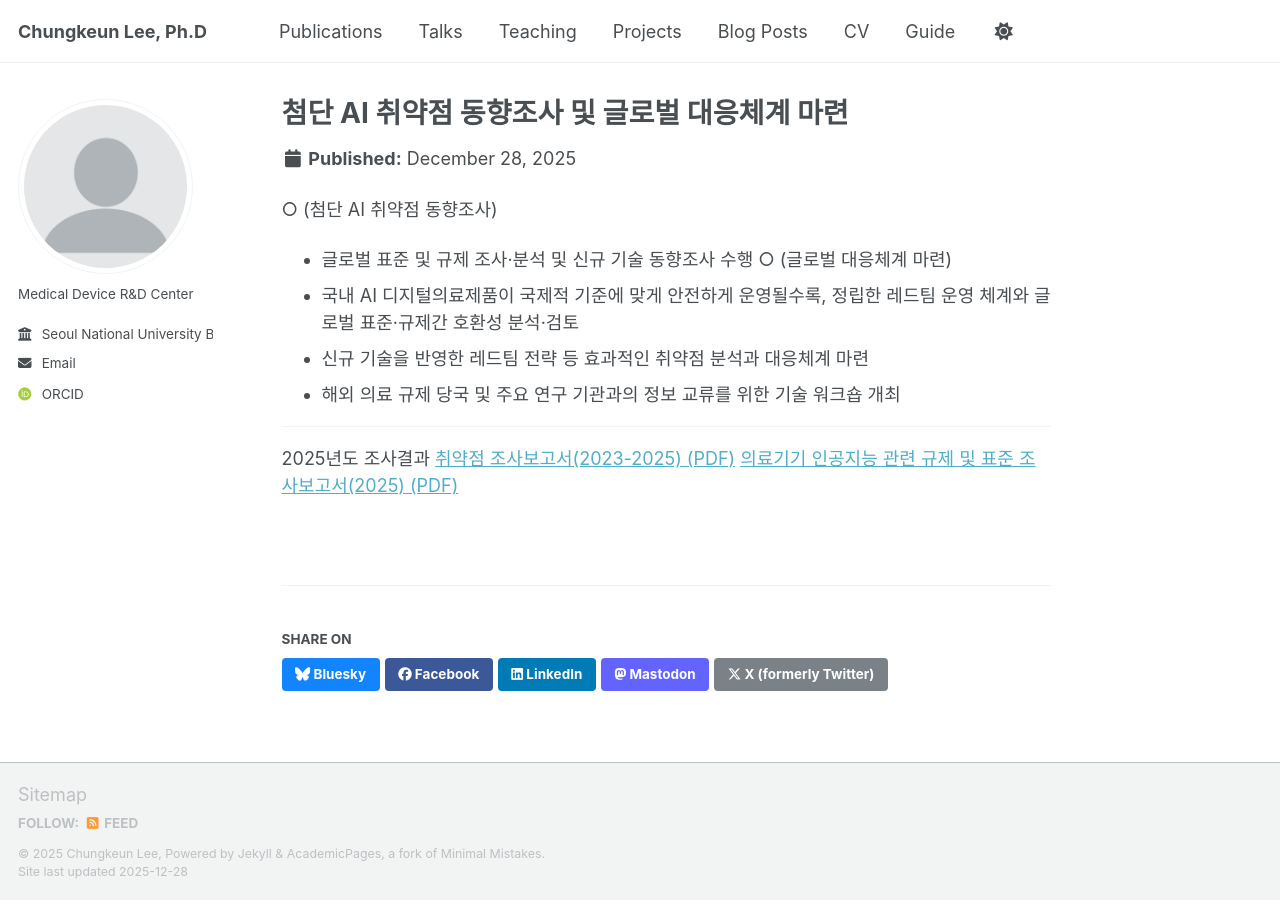
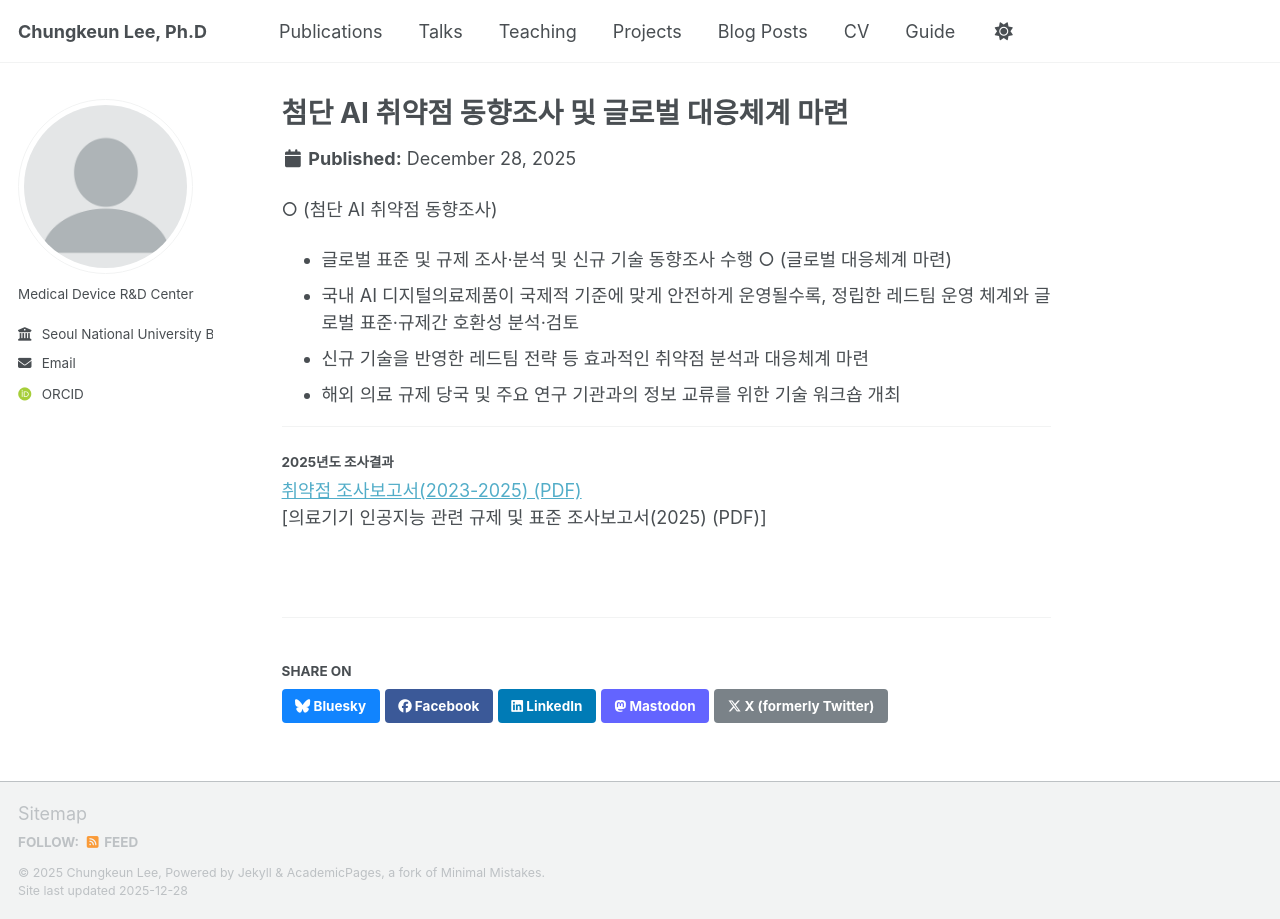
Before and after one commit to Chungkeun-Lee/Chungkeun-Lee.github.io, a Jekyll site: the page built from _projects/project-1.md, in a window 1280 px wide. Built offline with Jekyll 4.4.1, drawn with Linux system fonts in a browser that asks for light colours; some web fonts are replaced; a script bundle is joined from its source files by our own code; library files that are not in the unit come from our copies; part of the change alters nothing that is shown.

```diff
--- a/_projects/project-1.md
+++ b/_projects/project-1.md
@@ -12,6 +12,6 @@ collection: Projects
  - 해외 의료 규제 당국 및 주요 연구 기관과의 정보 교류를 위한 기술 워크숍 개최
 
 ---
-2025년도 조사결과
-[취약점 조사보고서(2023-2025) (PDF)](./files/분석대상 논문 초록정리.pdf)
-[의료기기 인공지능 관련 규제 및 표준 조사보고서(2025) (PDF)]()
+#### 2025년도 조사결과
+[취약점 조사보고서(2023-2025) (PDF)](https://chungkeun-lee.github.io/files/분석대상_논문_초록정리.pdf)
+[의료기기 인공지능 관련 규제 및 표준 조사보고서(2025) (PDF)]
```
Also changed, not shown: images/advanced AI.png, 2 other files.
